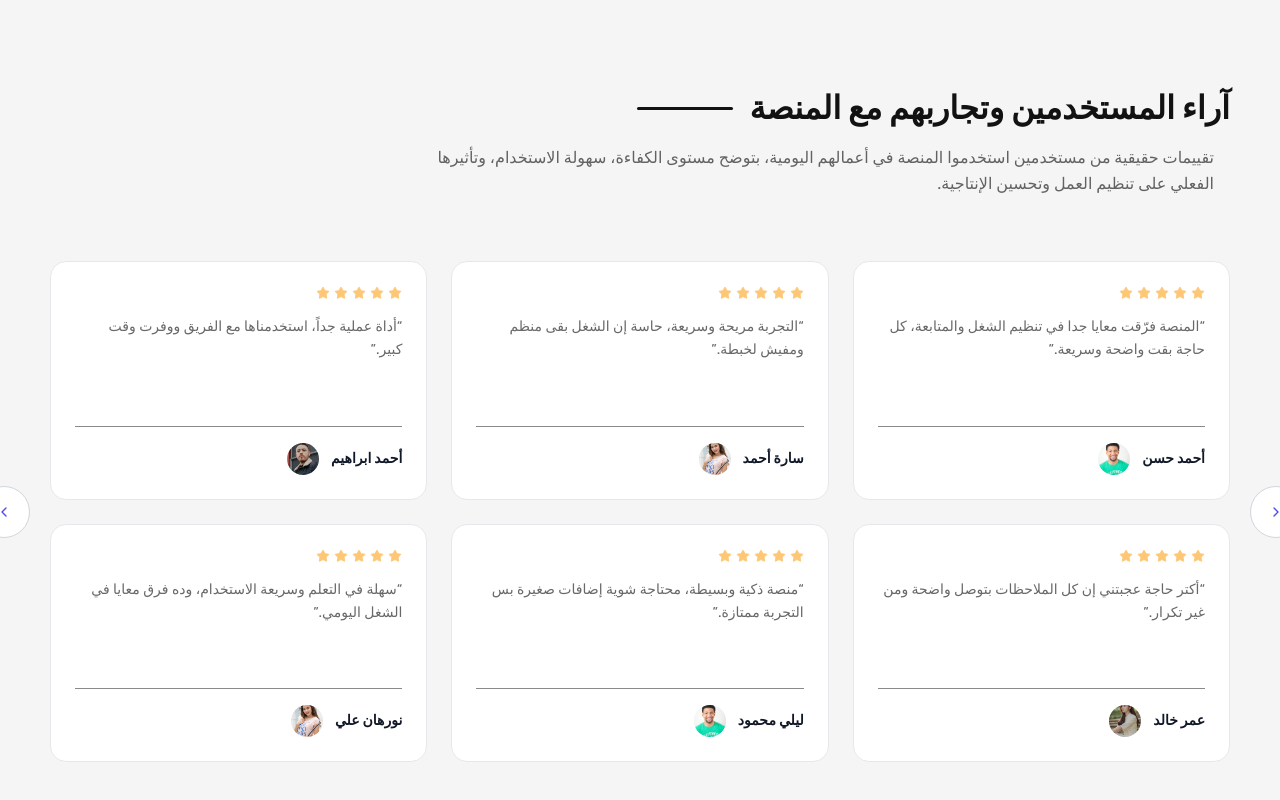
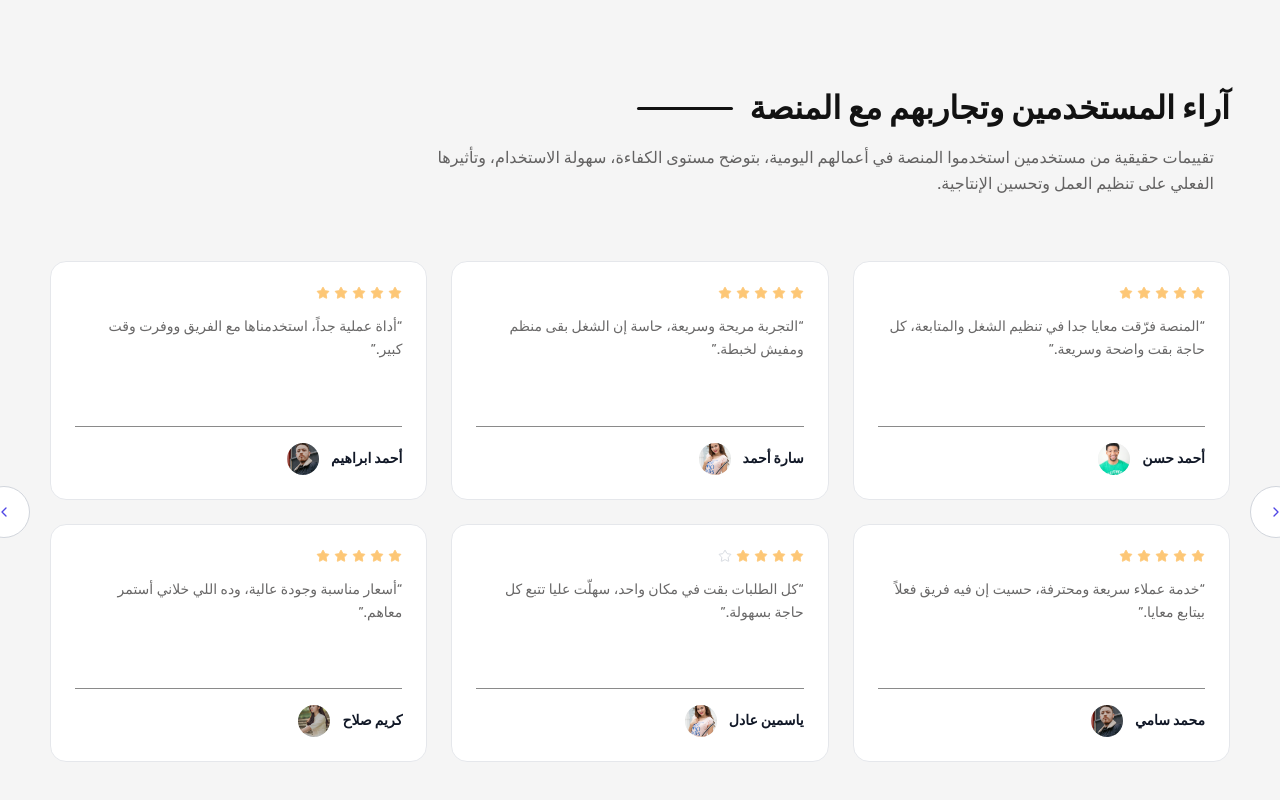
Before and after one commit to mohamedhabib102/SASS-AI-GENERATE, a React (Vite) app: page / in a window 1280 px wide. Shown: the part 4680-5480 px from the top of the page. Built offline with nearby package versions, Linux system fonts and the light colour scheme.

Commit message:
Update Testimonials

```diff
--- a/src/components/layouts/TestimonialsSection.jsx
+++ b/src/components/layouts/TestimonialsSection.jsx
@@ -1,25 +1,26 @@
-import React, { useMemo, useRef } from "react";
+import React, { useMemo, useState } from "react";
 import { useLang } from "@/hooks/lang/useLang";
 import CustomContainer from "../shared/CustomContainer";
 import CustomTitle from "../shared/CustomTitle";
 import { Swiper, SwiperSlide } from "swiper/react";
-import { Navigation } from "swiper/modules";
+import { Navigation, Grid } from "swiper/modules";
 import { ChevronLeft, ChevronRight, Star } from "lucide-react";
 
 import "swiper/css";
 import "swiper/css/navigation";
+import "swiper/css/grid";
 
 const TestimonialsSection = () => {
   const { t, lang } = useLang();
   const isRtl = lang === "ar";
 
-  const prevRef = useRef(null);
-  const nextRef = useRef(null);
+  const [prevEl, setPrevEl] = useState(null);
+  const [nextEl, setNextEl] = useState(null);
 
-
-  const testimonialSlides = useMemo(
-    () => ({
-      slide1: [
+  // Array واحد فلات فيه كل التستيمونيالز (مش object فيه arrays منفصلة).
+  // كل تستيمونيال = SwiperSlide مستقل، فالتنقل بيحصل على كل الـ 12 كارد فعلياً.
+  const testimonials = useMemo(
+    () => [
       {
         id: 1,
         name: "أحمد حسن",
@@ -31,8 +32,7 @@ const TestimonialsSection = () => {
       {
         id: 2,
         name: "سارة أحمد",
-          comment:
-            "التجربة مريحة وسريعة، حاسة إن الشغل بقى منظم ومفيش لخبطة.",
+        comment: "التجربة مريحة وسريعة، حاسة إن الشغل بقى منظم ومفيش لخبطة.",
         rating: 5,
         avatar: "/images/user2.jpg",
       },
@@ -66,8 +66,6 @@ const TestimonialsSection = () => {
         rating: 5,
         avatar: "/images/user2.jpg",
       },
-      ],
-      slide2: [
       {
         id: 7,
         name: "محمد سامي",
@@ -79,8 +77,7 @@ const TestimonialsSection = () => {
       {
         id: 8,
         name: "ياسمين عادل",
-          comment:
-            "كل الطلبات بقت في مكان واحد، سهلّت عليا تتبع كل حاجة بسهولة.",
+        comment: "كل الطلبات بقت في مكان واحد، سهلّت عليا تتبع كل حاجة بسهولة.",
         rating: 4,
         avatar: "/images/user2.jpg",
       },
@@ -113,11 +110,8 @@ const TestimonialsSection = () => {
         avatar: "/images/user4.jpg",
       },
     ],
-    }),
     [],
   );
-
-  const slidesList = Object.values(testimonialSlides);
 
   return (
     <section
@@ -133,37 +127,29 @@ const TestimonialsSection = () => {
         {/* Testimonials Slider */}
         <div className="relative mt-8 md:mt-10" dir={isRtl ? "rtl" : "ltr"}>
           <Swiper
-            modules={[Navigation]}
+            modules={[Navigation, Grid]}
             key={isRtl ? "rtl" : "ltr"}
             dir={isRtl ? "rtl" : "ltr"}
             slidesPerView={1}
+            slidesPerGroup={1}
             navigation={{
-              prevEl: prevRef.current,
-              nextEl: nextRef.current,
-            }}
-            onBeforeInit={(swiper) => {
-              swiper.params.navigation.prevEl = prevRef.current;
-              swiper.params.navigation.nextEl = nextRef.current;
+              prevEl,
+              nextEl,
             }}
             spaceBetween={24}
+            breakpoints={{
+              // من md لفوق: 3 كاردس في الصف × صفين = 6 كاردس ظاهرين مرة واحدة
+              768: {
+                slidesPerView: 3,
+                slidesPerGroup: 6,
+                grid: { rows: 2, fill: "row" },
+                spaceBetween: 24,
+              },
+            }}
           >
-            {slidesList.map((slideCards, slideIndex) => (
-              <SwiperSlide key={slideIndex}>
-                <div
-                  className="
-                    flex md:grid overflow-x-auto md:overflow-visible
-                    snap-x snap-mandatory md:snap-none
-                    grid-cols-1 md:grid-cols-2 lg:grid-cols-3
-                    gap-5 md:gap-6
-                    [-ms-overflow-style:none] scrollbar-none
-                    [&::-webkit-scrollbar]:hidden
-                  "
-                >
-                  {slideCards.map(({ id, name, comment, rating, avatar }) => (
-                    <div
-                      key={id}
-                      className="bg-white border border-gray-200 rounded-2xl p-5 md:p-6 flex flex-col gap-4 shrink-0 w-full snap-start md:shrink md:w-auto"
-                    >
+            {testimonials.map(({ id, name, comment, rating, avatar }) => (
+              <SwiperSlide key={id} className="h-auto">
+                <div className="bg-white border border-gray-200 rounded-2xl p-5 md:p-6 flex flex-col gap-4 h-full">
                   {/* Rating */}
                   <div
                     className={`flex items-center justify-start gap-1 ${isRtl ? "justify-end" : "justify-start"}`}
@@ -202,21 +188,19 @@ const TestimonialsSection = () => {
                     <h4 className="text-sm font-bold text-[#111827]">{name}</h4>
                   </div>
                 </div>
-                  ))}
-                </div>
               </SwiperSlide>
             ))}
           </Swiper>
 
           <button
-            ref={prevRef}
+            ref={setPrevEl}
             aria-label={t("home.testimonials.prevSlide")}
             className="flex absolute top-1/2 -right-18 -translate-y-1/2 z-10 w-13 h-13 rounded-full border border-gray-300 bg-white items-center justify-center text-primary transition-all duration-200 hover:bg-primary hover:text-white hover:border-primary"
           >
             <ChevronRight className="h-4 w-4" />
           </button>
           <button
-            ref={nextRef}
+            ref={setNextEl}
             aria-label={t("home.testimonials.nextSlide")}
             className="flex absolute top-1/2 -left-18 -translate-y-1/2 z-10 w-13 h-13 rounded-full border border-gray-300 bg-white items-center justify-center text-primary transition-all duration-200 hover:bg-primary hover:text-white hover:border-primary"
           >
```
Lines whose indentation alone changed are shown as unchanged.
